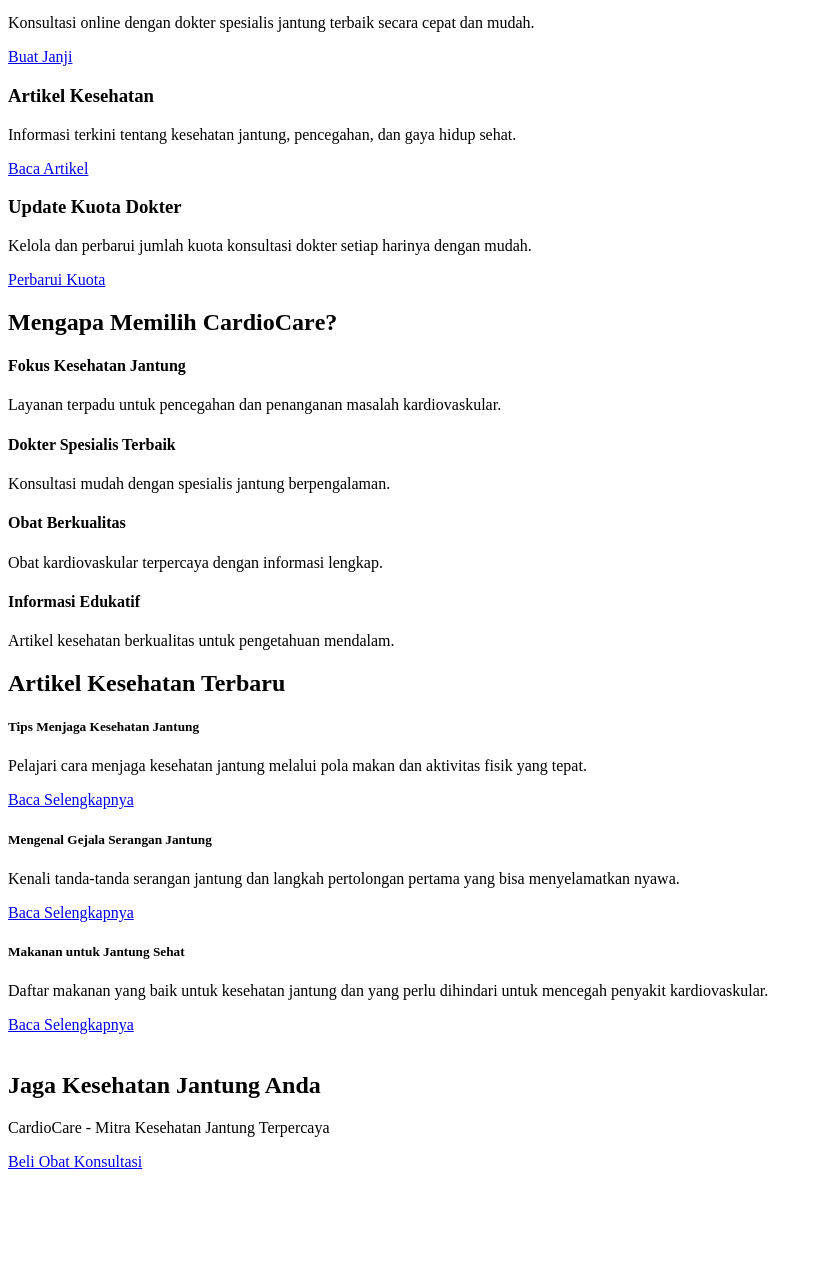
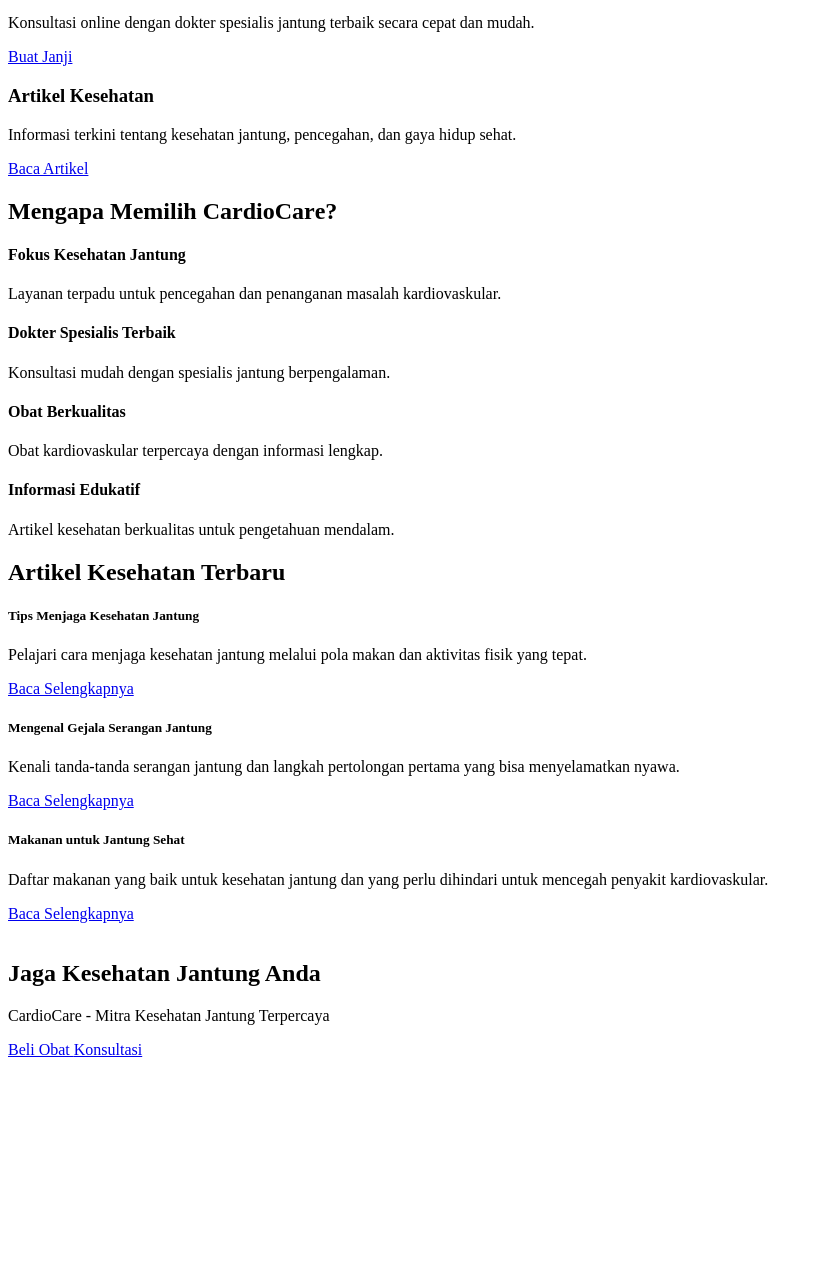
Before and after one commit to reyvanomario/cardiocare, a Django app: page / in a window 1280 px wide. Shown: the part 446-1721 px from the top of the page, without its empty margins (0-818 px from the left). After the commit the page ends 1503 px from the top, so only its background shows below. Run offline with Django 5.2, Linux system fonts and the light colour scheme.

Commit message:
update posisi modul di template

```diff
--- a/main/templates/base.html
+++ b/main/templates/base.html
@@ -68,6 +68,9 @@
                     </li>
                     <li class="nav-item">
                         <a class="nav-link" href="#">Artikel</a>
+                    </li>
+                    <li class="nav-item">
+                        <a class="nav-link" href="{% url 'update_kuota:list_dokter' %}">Ketersediaan Dokter</a>
                     </li>
                     <li class="nav-item">
                         <a class="nav-link" href="#">Tentang Kami</a>
@@ -159,7 +162,7 @@
 <script>
     async function handleLogout() {
       try {
-        const response = await fetch('http://cardiocare-auth/api/logout/', {
+        const response = await fetch('http://localhost:3000/api/logout/', {
           method: 'POST',
           credentials: 'include'  // mengirim cookie buat dihapus
         });
--- a/main/templates/home.html
+++ b/main/templates/home.html
@@ -708,18 +708,6 @@
                 <a href="#" class="btn btn-article mt-auto">Baca Artikel</a>
             </div>
         </div>
-
-        <!-- Update Kuota Dokter -->
-        <div class="col-md-4">
-            <div class="card service-card h-100 text-center p-4 delayed-animation">
-                <div class="service-icon-wrapper mb-3">
-                    <i class="bi bi-person-lines-fill service-icon"></i>
-                </div>
-                <h3 class="service-title h4">Update Kuota Dokter</h3>
-                <p class="text-muted mb-4">Kelola dan perbarui jumlah kuota konsultasi dokter setiap harinya dengan mudah.</p>
-                <a href="{% url 'update_kuota:list_dokter' %}" class="btn btn-article mt-auto">Perbarui Kuota</a>
-            </div>
-        </div>
     </div>
 </div>
 
```
